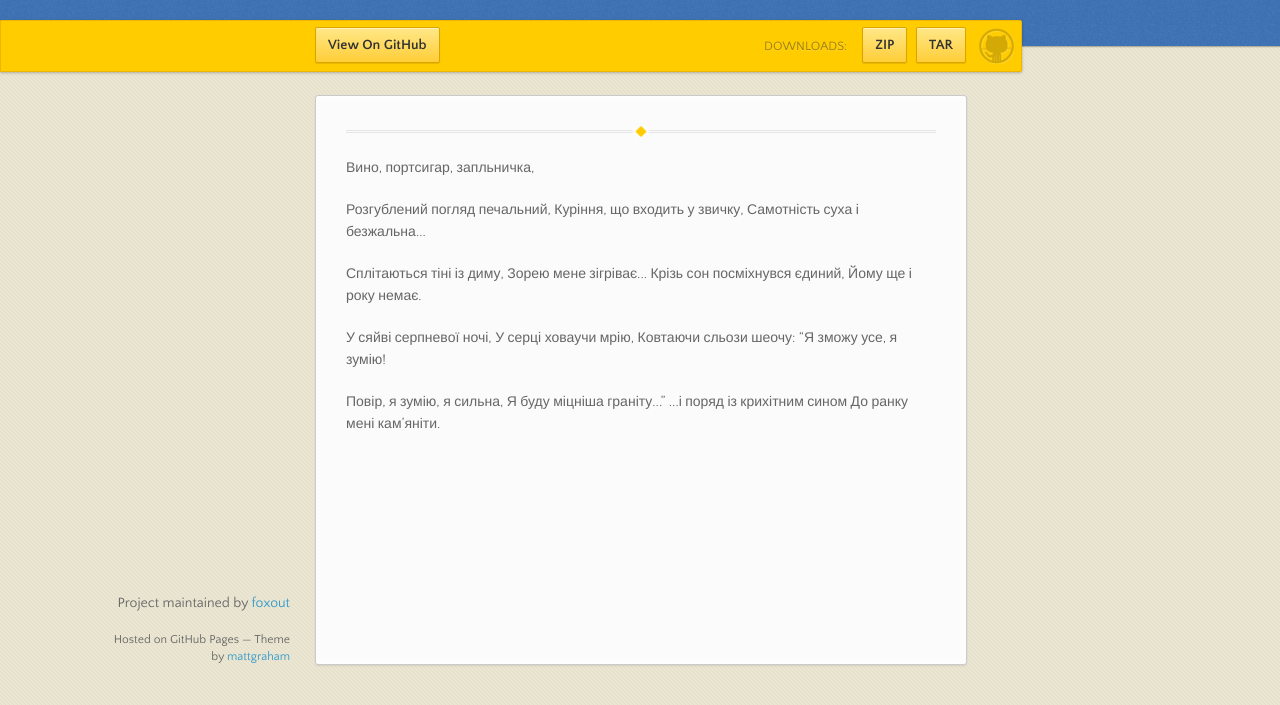
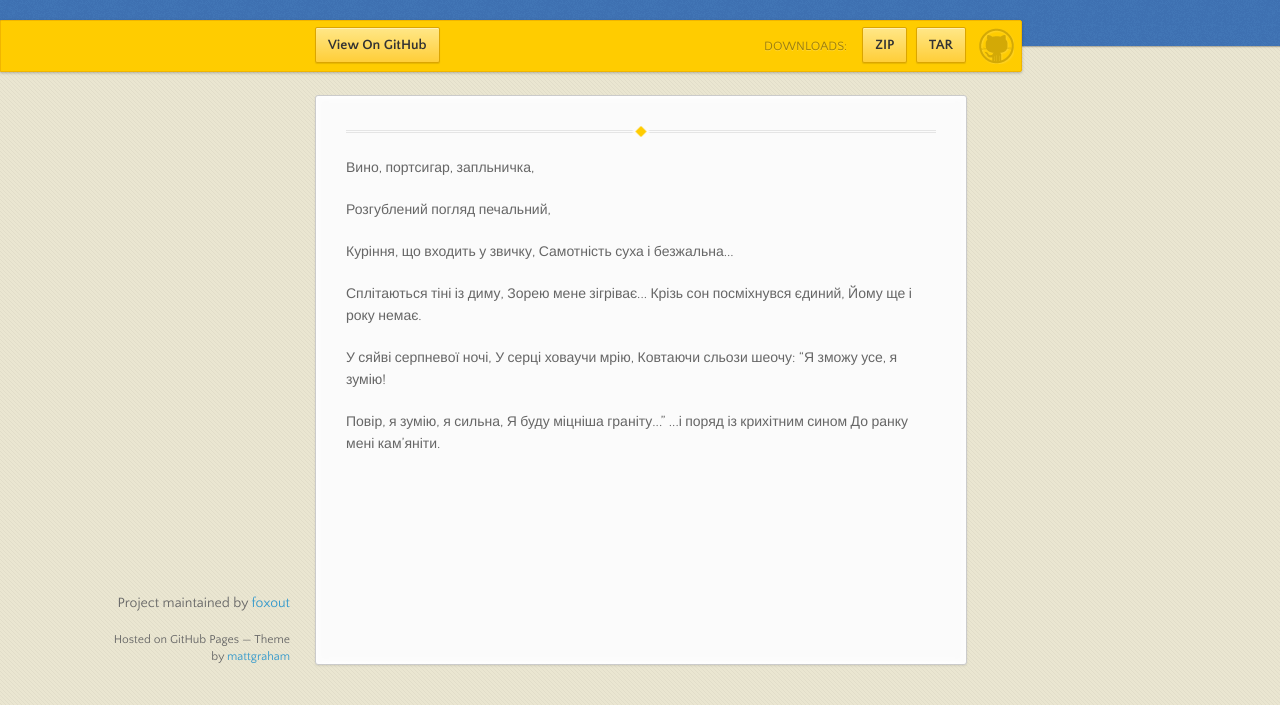
Before and after one commit to foxout/pervushyna, a plain HTML site: page index.html in a window 1280 px wide. Shown: the part 95-800 px from the top of the page. Drawn offline with nearby package versions, Linux system fonts and the light colour scheme.

Commit message:
Update index.html

```diff
--- a/index.html
+++ b/index.html
@@ -40,7 +40,7 @@
       </nav>
       <section>
         <hr><p>Вино, портсигар, запльничка,</p>
-Розгублений погляд печальний,
+<p>Розгублений погляд печальний,</p>
 Куріння, що входить у звичку,
 Самотність суха і безжальна...</p>
 
```
